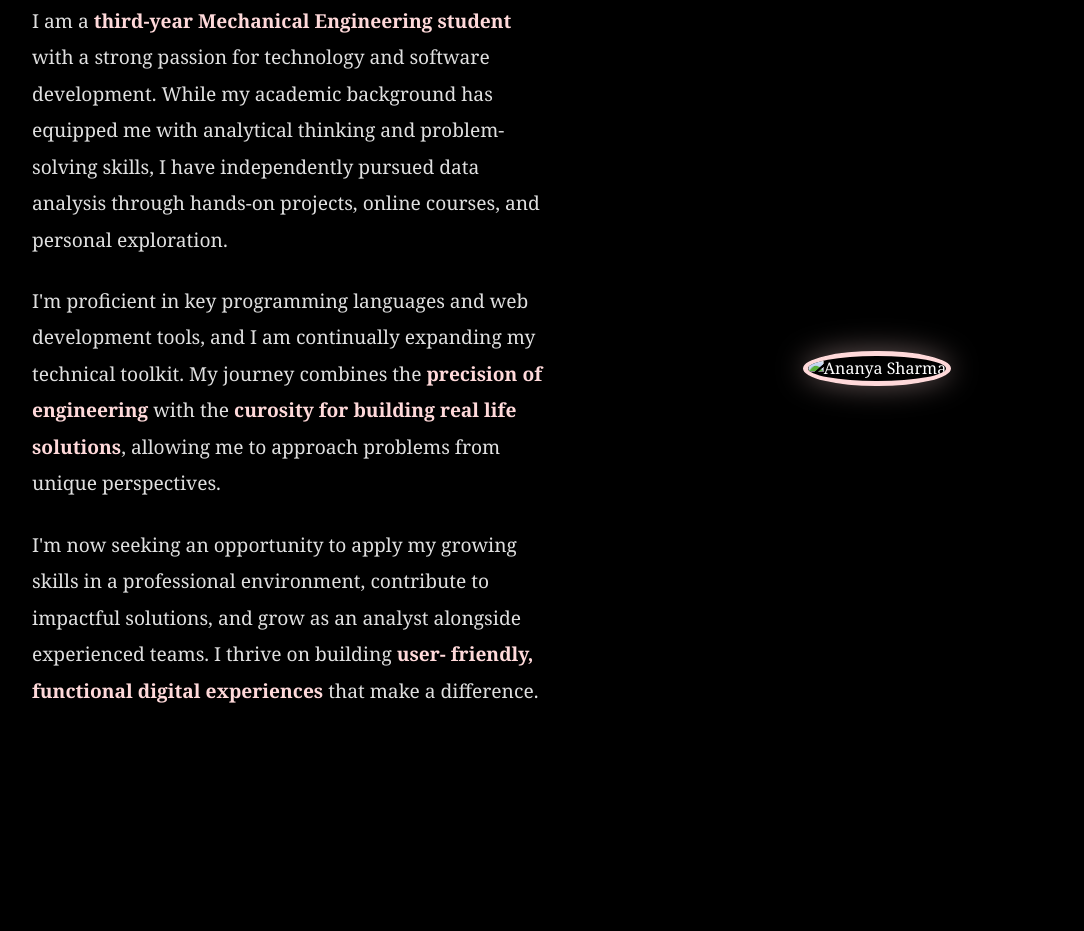
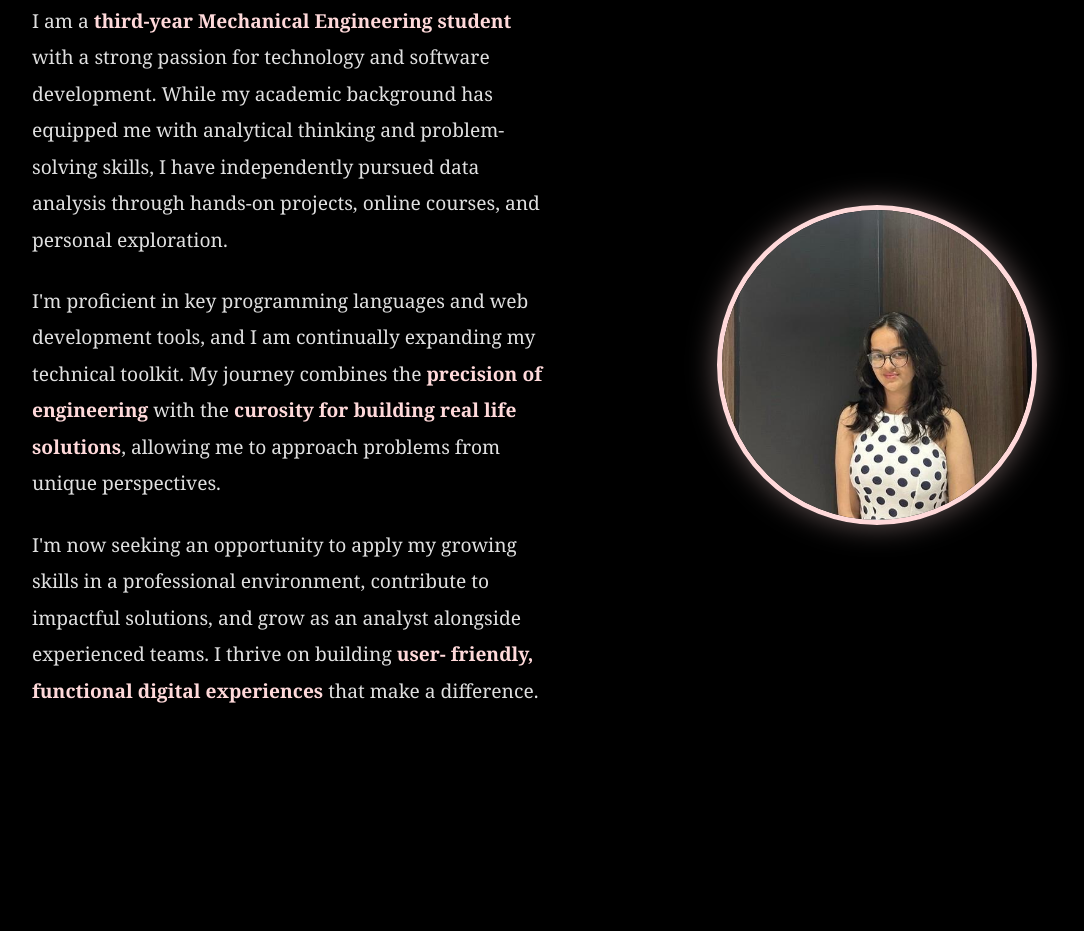
Before and after one commit to anannyyaaa/Myportfolio, a plain HTML site: page index.html in a window 1280 px wide. Shown: the part 1047-1978 px from the top of the page, without its empty margins (58-1142 px from the left). Drawn offline with Linux system fonts and the light colour scheme.

Commit message:
Update index.html

```diff
--- a/index.html
+++ b/index.html
@@ -55,7 +55,7 @@
                 <p>I'm now seeking an opportunity to apply my growing skills in a professional environment, contribute to impactful solutions, and grow as an analyst alongside experienced teams. I thrive on building <span class="highlight">user- friendly, functional digital experiences</span> that make a difference.</p>
             </div>
             <div class="about-image">
-                <img src="picofme.img" alt="Ananya Sharma" class="profile-pic">
+                <img src="picofme.jpg" alt="Ananya Sharma" class="profile-pic">
             </div>
         </div>
     </section>
```
